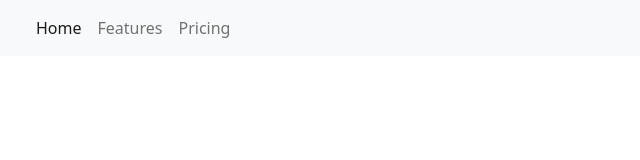
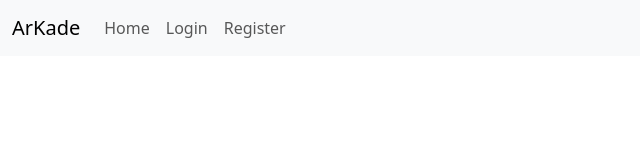
Before and after one commit to KadeHels/Arkade-deprecated, an Angular app in the folder arkade/: page / in a window 1280 px wide. Shown: the top 160 px of the page, without its empty margins (0-640 px from the left). Built offline with nearby package versions, Linux system fonts and the light colour scheme.

Commit message:
add nav bar with dropdown functionality

```diff
--- a/arkade/angular.json
+++ b/arkade/angular.json
@@ -27,13 +27,10 @@
               "src/assets"
             ],
             "styles": [
-              "src/styles.css",
-              "node_modules/bootstrap/dist/css/bootstrap.min.css"
+              "src/styles.css"
             ],
             "scripts": [
-              "node_modules/jquery/dist/jquery.min.js",
-              "node_modules/bootstrap/dist/js/bootstrap.min.js"
-            ]
+          ]
           },
           "configurations": {
             "production": {
--- a/arkade/package.json
+++ b/arkade/package.json
@@ -18,7 +18,6 @@
     "@angular/platform-browser": "~12.0.1",
     "@angular/platform-browser-dynamic": "~12.0.1",
     "@angular/router": "~12.0.1",
-    "bootstrap": "^5.0.1",
     "jquery": "^3.6.0",
     "rxjs": "~6.6.0",
     "tslib": "^2.1.0",
--- a/arkade/src/app/app.component.ts
+++ b/arkade/src/app/app.component.ts
@@ -6,5 +6,4 @@
   styleUrls: ['./app.component.css']
 })
 export class AppComponent {
-  title = 'arkade';
 }
--- a/arkade/src/app/components/navbar/navbar.component.html
+++ b/arkade/src/app/components/navbar/navbar.component.html
@@ -1,19 +1,20 @@
 <nav class="navbar navbar-expand-lg navbar-light bg-light">
   <div class="container-fluid">
-      <a class="navbar-brand" href="/">{{navbarResource.title}}</a>
-      <button class="navbar-toggler" type="button" data-bs-toggle="collapse" data-bs-target="/navbarNav" aria-controls="navbarNav" aria-expanded="false" aria-label="Toggle navigation">
+    <a class="navbar-brand" href="">{{navbarResource.brand}}</a>
+    <button class="navbar-toggler" type="button" data-toggle="collapse" data-target="#navbarSupportedContent" aria-controls="navbarSupportedContent" aria-expanded="false" aria-label="Toggle navigation">
       <span class="navbar-toggler-icon"></span>
     </button>
-      <div class="collapse navbar-collapse" id="navbarNav">
-        <ul class="navbar-nav">
-          <li class="nav-item">
-            <a class="nav-link active" aria-current="page" href="/">Home</a>
+
+    <div class="collapse navbar-collapse" id="navbarSupportedContent">
+      <ul class="navbar-nav ml-auto">
+        <li class="nav-item active">
+          <a class="nav-link" href="">{{navbarResource.home}}</a>
         </li>
         <li class="nav-item">
-            <a class="nav-link" href="/">Features</a>
+          <a class="nav-link" href="/login">{{navbarResource.login}}</a>
         </li>
         <li class="nav-item">
-            <a class="nav-link" href="/">Pricing</a>
+          <a class="nav-link" href="/register">{{navbarResource.register}}</a>
         </li>
       </ul>
     </div>
--- a/arkade/src/app/components/navbar/navbar.component.ts
+++ b/arkade/src/app/components/navbar/navbar.component.ts
@@ -8,6 +8,7 @@
 })
 export class NavbarComponent implements OnInit {
   navbarResource: any;
+
   constructor(private resource: ResourceService) { }
 
   ngOnInit(): void {
--- a/arkade/src/index.html
+++ b/arkade/src/index.html
@@ -9,5 +9,10 @@
 </head>
 <body>
   <app-root></app-root>
+
+<script src="https://code.jquery.com/jquery-3.2.1.slim.min.js" integrity="sha384-KJ3o2DKtIkvYIK3UENzmM7KCkRr/rE9/Qpg6aAZGJwFDMVNA/GpGFF93hXpG5KkN" crossorigin="anonymous"></script>
+<script src="https://cdnjs.cloudflare.com/ajax/libs/popper.js/1.12.9/umd/popper.min.js" integrity="sha384-ApNbgh9B+Y1QKtv3Rn7W3mgPxhU9K/ScQsAP7hUibX39j7fakFPskvXusvfa0b4Q" crossorigin="anonymous"></script>
+<script src="https://maxcdn.bootstrapcdn.com/bootstrap/4.0.0/js/bootstrap.min.js" integrity="sha384-JZR6Spejh4U02d8jOt6vLEHfe/JQGiRRSQQxSfFWpi1MquVdAyjUar5+76PVCmYl" crossorigin="anonymous"></script>
+
 </body>
 </html>
```
Also changed, not shown: arkade/src/app/app.component.html (line endings or trailing spaces), 2 other files (tests, documents, lock files or other folders). Lines whose indentation alone changed are shown as unchanged.
